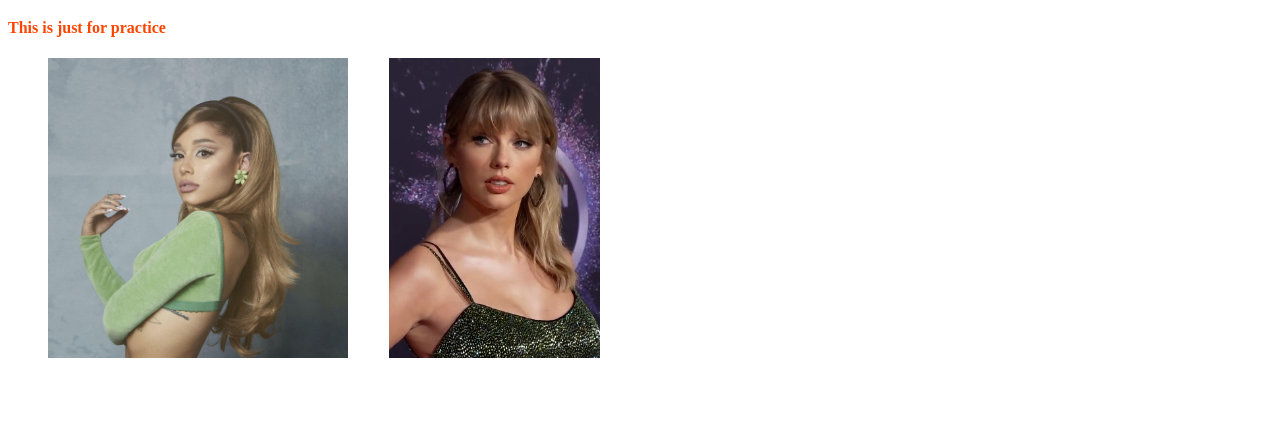
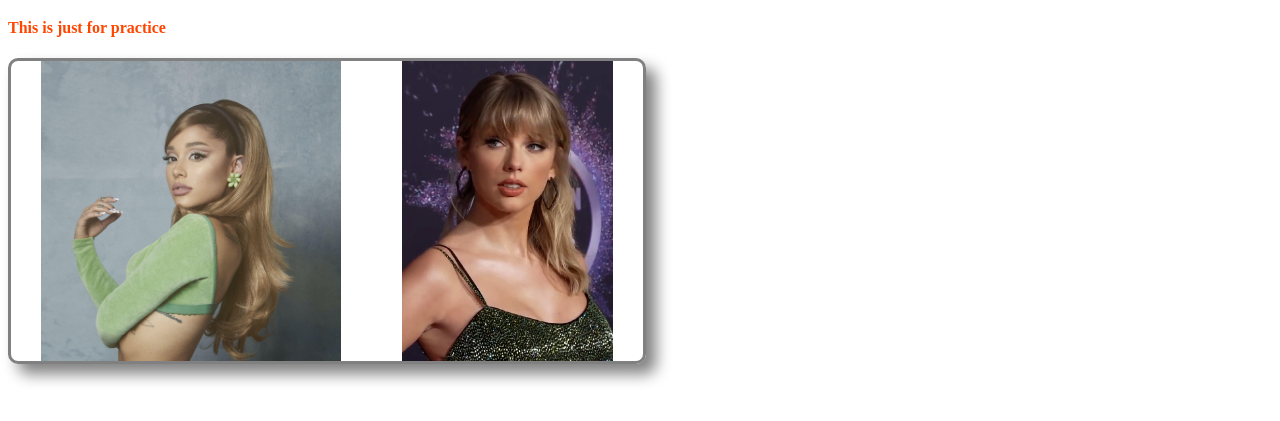
Before and after one commit to Parvez-Rahman100/my-first-repo, a plain HTML site: page index.html in a window 1280 px wide. Shown: the part 61-482 px from the top of the page. Drawn offline with Linux system fonts and the light colour scheme.

Commit message:
border added

```diff
--- a/style.css
+++ b/style.css
@@ -10,5 +10,8 @@ h4{
     display: flex;
     width: 50%;
     height: 300px;
-    justify-content: space-evenly;
+    justify-content: space-around;
+    border: 3px solid gray;
+    border-radius: 10px;
+    box-shadow: 10px 10px 15px gray;
 }
```
